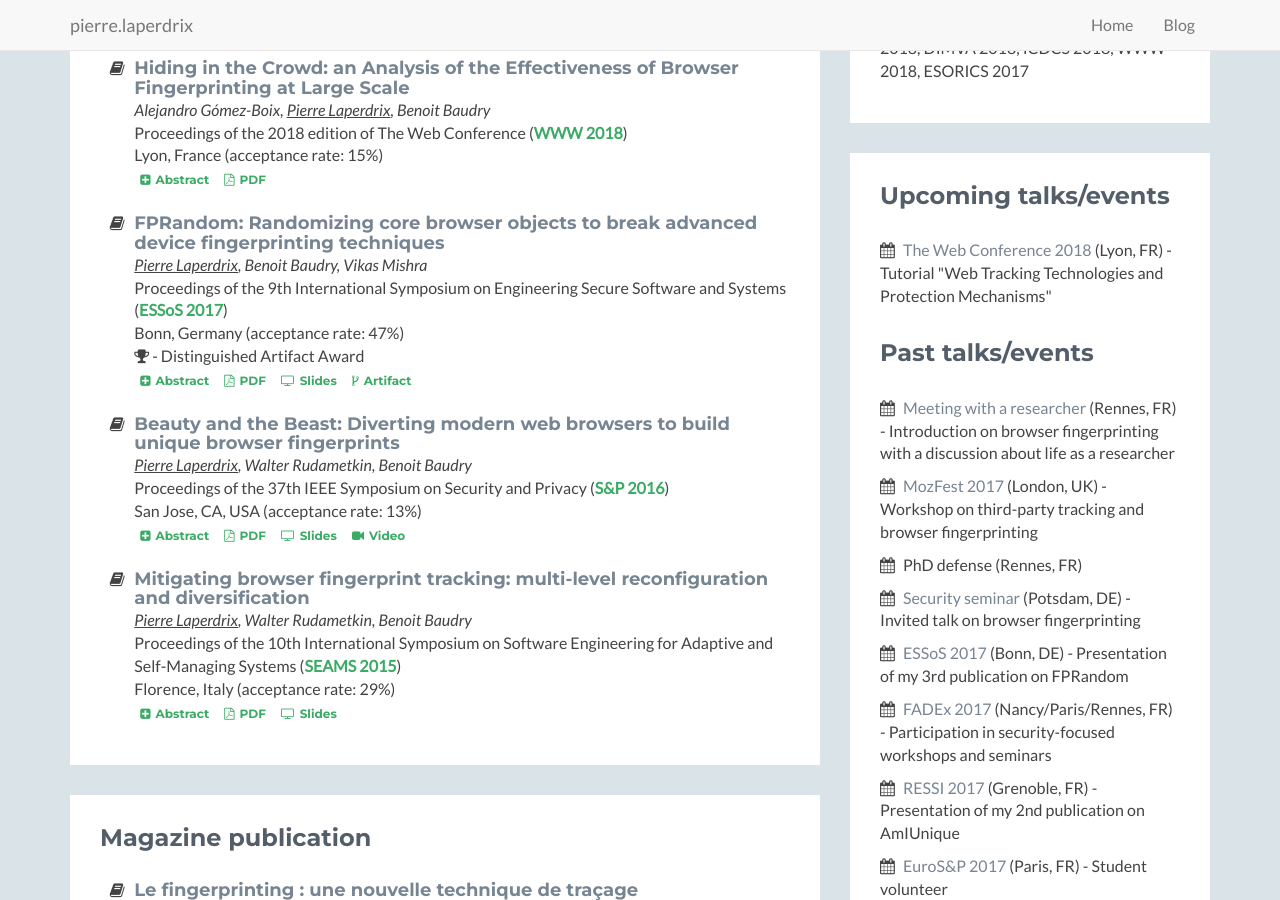
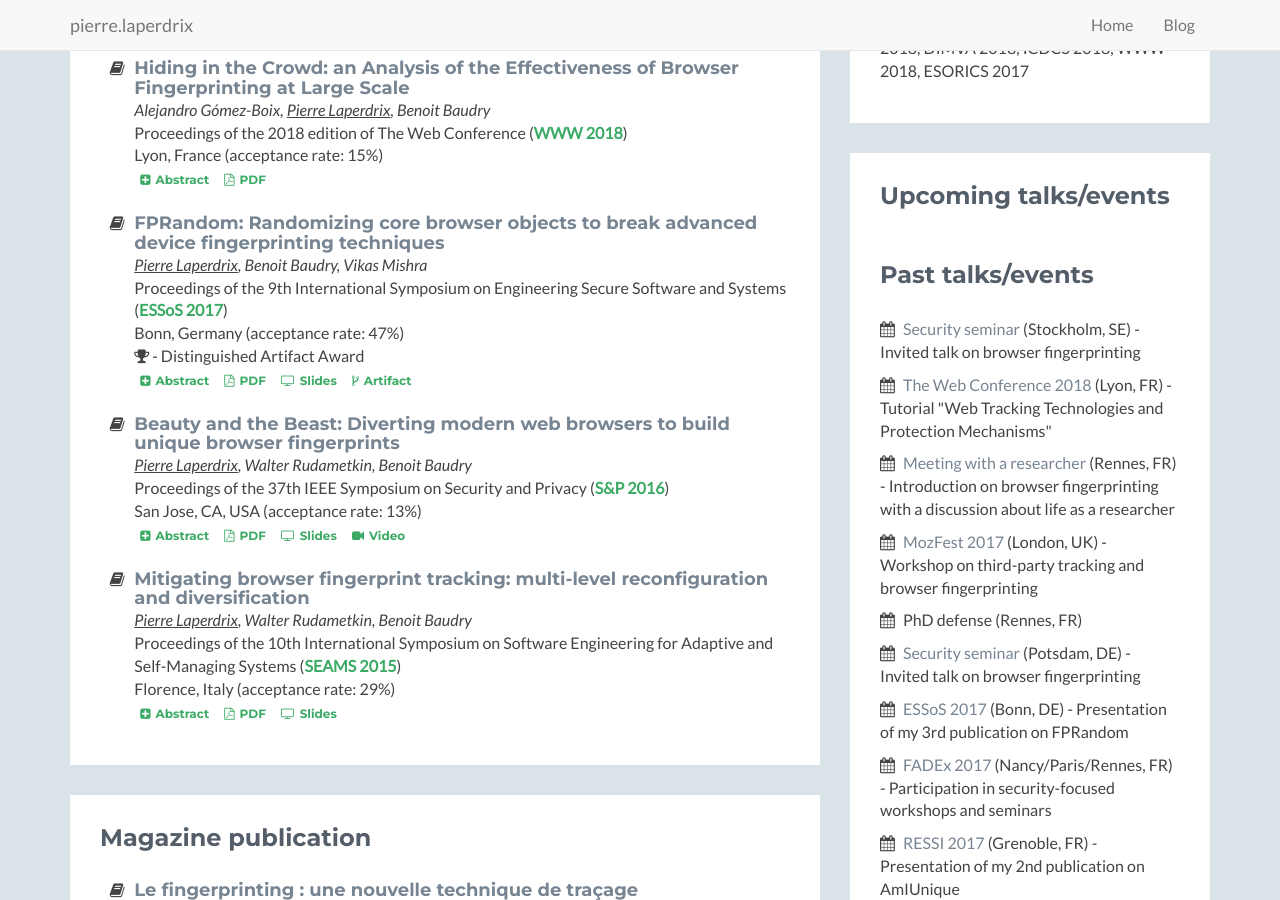
Before and after one commit to plaperdr/plaperdr.github.io, a Jekyll site: the page built from index.html, in a window 1280 px wide and 900 px high, scrolled down 830 px. Built offline with Jekyll 4.4.1, drawn with Linux system fonts in a browser that asks for light colours.

Commit message:
Updating site

```diff
--- a/index.html
+++ b/index.html
@@ -609,13 +609,15 @@ layout: home
                     <h2 class="heading">Upcoming talks/events</h2>
                     <div class="content">
                         <ul class="list-unstyled">
-                            <li><i class="fa fa-calendar"></i> <a target="_blank" href="https://www2018.thewebconf.org/program/tutorials-track/tutorial-203/">The Web Conference 2018</a> (Lyon, FR) - Tutorial "Web Tracking Technologies and Protection Mechanisms"</li>
+
                         </ul>
                     </div><!--//content-->
                     <br>
                     <h2 class="heading">Past talks/events</h2>
                     <div class="content">
                         <ul class="list-unstyled">
+                            <li><i class="fa fa-calendar"></i> <a target="_blank" href="https://www.kth.se/en/eecs/om-oss/konferenser-och-event/kth-security-seminar/seminar-browser-fingerprinting-past-present-and-possible-future-1.813882">Security seminar</a> (Stockholm, SE) - Invited talk on browser fingerprinting</li>
+                            <li><i class="fa fa-calendar"></i> <a target="_blank" href="https://www2018.thewebconf.org/program/tutorials-track/tutorial-203/">The Web Conference 2018</a> (Lyon, FR) - Tutorial "Web Tracking Technologies and Protection Mechanisms"</li>
                             <li><i class="fa fa-calendar"></i> <a target="_blank" href="https://blog.mozfr.org/post/2017/12/Rennes-mardi-12-12-browser-fingerprinting-recherche-qui-influence-Firefox-Pierre-Laperdrix">Meeting with a researcher</a> (Rennes, FR) - Introduction on browser fingerprinting with a discussion about life as a researcher</li>
                             <li><i class="fa fa-calendar"></i> <a target="_blank" href="https://guidebook.com/guide/114124/event/16895710/">MozFest 2017</a> (London, UK) - Workshop on third-party tracking and browser fingerprinting</li>
                             <li><i class="fa fa-calendar"></i> PhD defense (Rennes, FR)</li>
@@ -626,7 +628,7 @@ layout: home
                             <li><i class="fa fa-calendar"></i> <a target="_blank" href="https://www.ieee-security.org/TC/EuroSP2017/">EuroS&P 2017</a> (Paris, FR) - Student volunteer</li>
                             <li><i class="fa fa-calendar"></i> <a target="_blank" href="https://biblio.insa-rennes.fr/crypto/">Cryptoparty III</a> (Rennes, FR) - Workshop on browser fingerprinting</li>
                             <li><i class="fa fa-calendar"></i> <a target="_blank" href="https://fblondonsecurityfacultysummit.splashthat.com/">Facebook Security Faculty Summit</a> (London, UK) - Participation in a security-focused summit with Facebook employees and faculty members</li>
-                            <li><i class="fa fa-calendar"></i> <a target="_blank" href="https://barbierm01.users.greyc.fr/seminaire_crypto/seminaire.html">Security seminar</a> (Caen, FR) - Invited talk on browser fingerprinting</li>
+                            <li><i class="fa fa-calendar"></i> <a target="_blank" href="https://barbierm01.users.greyc.fr/seminaire_crypto/seminaire2017.html">Security seminar</a> (Caen, FR) - Invited talk on browser fingerprinting</li>
                             <li><i class="fa fa-calendar"></i> <a target="_blank" href="https://www.inria.fr/en/centre/nancy/innovation/rii-2016/presentation">Cybersecurity meeting</a> (Nancy, FR) - Presentation of AmIUnique and browser fingerprinting</li>
                             <li><i class="fa fa-calendar"></i> <a target="_blank" href="https://www.eitdigital.eu/international-symposium/">EIT Digital International Security Symposium</a> (Rennes, FR) - Presentation of AmIUnique and Blink</li>
                             <li><i class="fa fa-calendar"></i> Meeting with researchers at DGA (National Defense Government agency in Bruz, FR) - Presentation of Blink</li>
```
